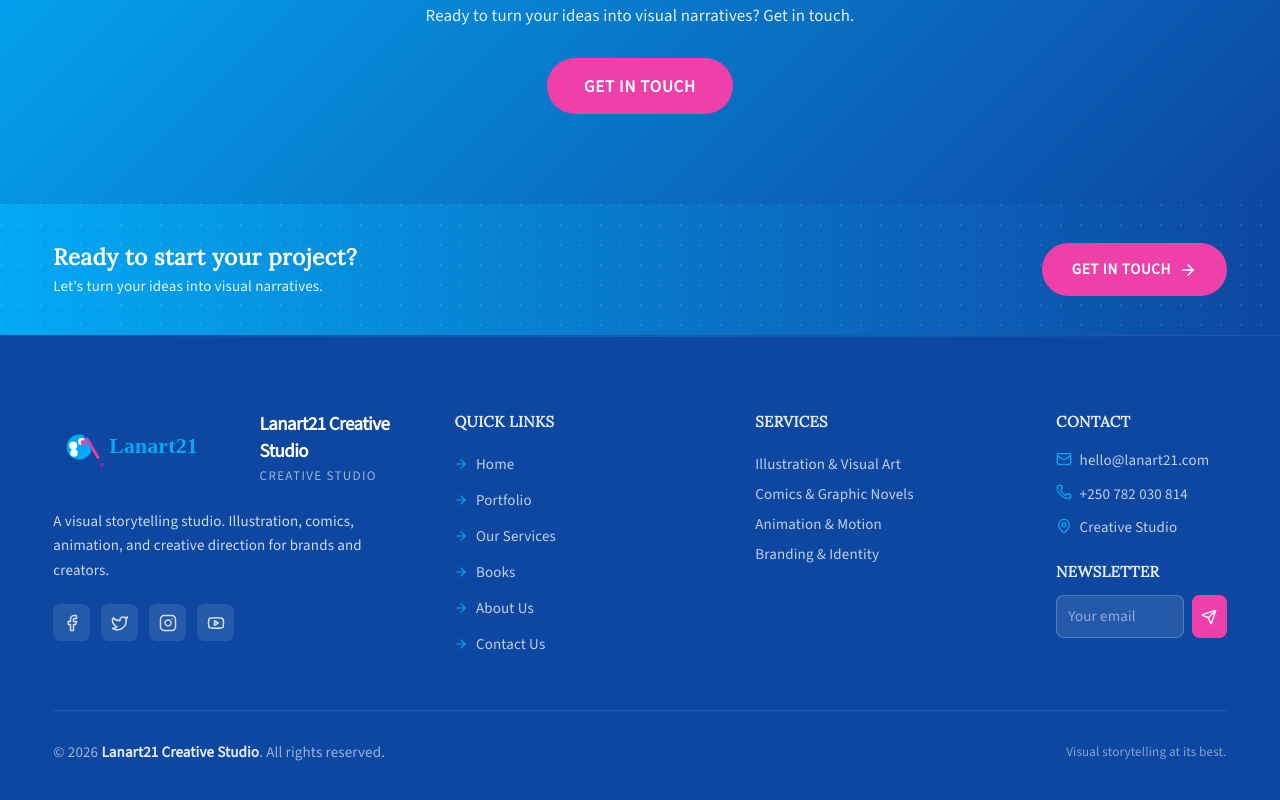
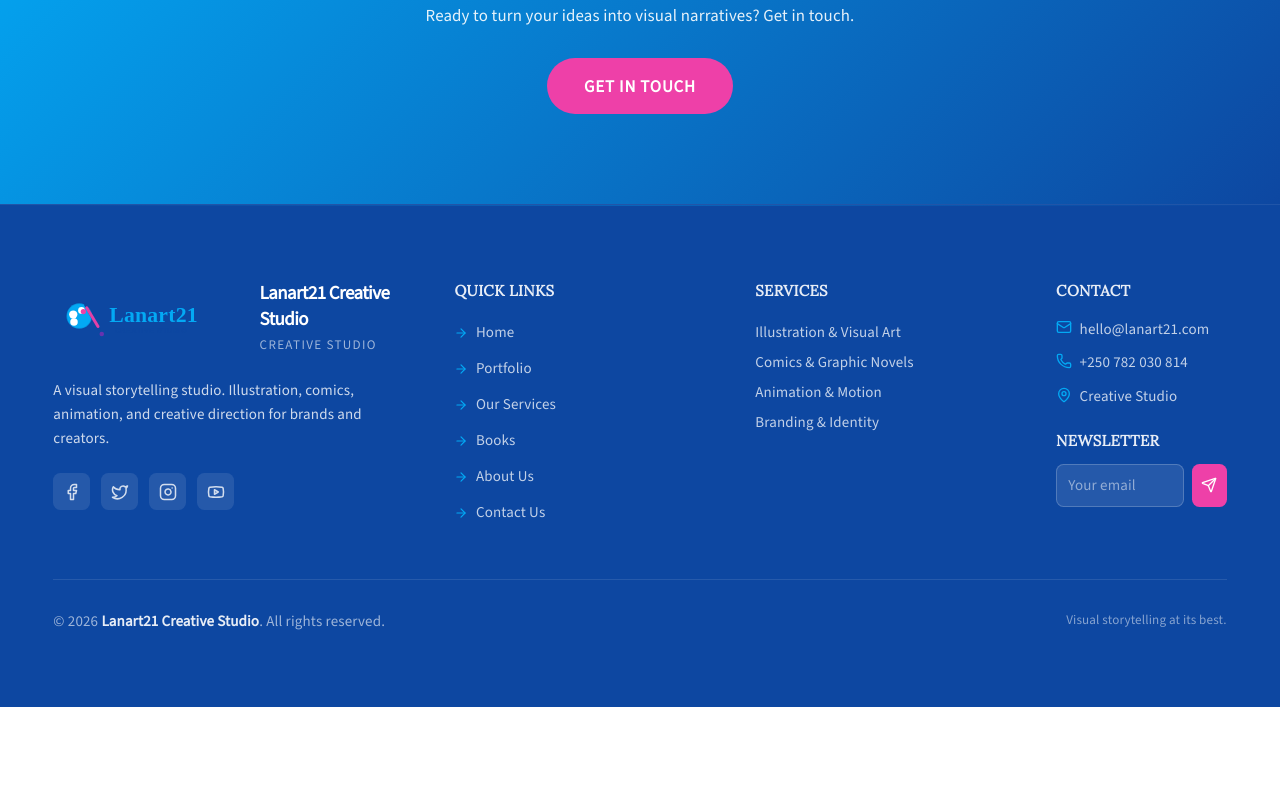
Before and after one commit to NexventuresLtd/Laranat-project, a React (Vite) app in the folder client_web/: page / in a window 1280 px wide. Shown: the part 3411-4211 px from the top of the page. After the commit the page ends 4118 px from the top, so only its background shows below. Built offline with nearby package versions, Linux system fonts and the light colour scheme; no server answers.

Commit message:
faet:homepage

```diff
--- a/client_web/src/comps/Footer.tsx
+++ b/client_web/src/comps/Footer.tsx
@@ -30,7 +30,11 @@ const footerServices = [
   'Branding & Identity',
 ];
 
-export default function Footer() {
+type FooterProps = {
+  showTopCta?: boolean;
+};
+
+export default function Footer({ showTopCta = true }: FooterProps) {
   const currentYear = new Date().getFullYear();
   const [email, setEmail] = useState('');
   const { settings } = useSiteContent();
@@ -55,7 +59,7 @@ export default function Footer() {
         color: 'rgba(255,255,255,0.9)',
       }}
     >
-      {/* Top CTA strip – GoDigito-style */}
+      {showTopCta && (
         <div
           className="relative py-8 md:py-10"
           style={{
@@ -87,6 +91,7 @@ export default function Footer() {
             </Link>
           </div>
         </div>
+      )}
 
       {/* Main footer – multi-column unique layout */}
       <div
--- a/client_web/src/pages/HomePage.tsx
+++ b/client_web/src/pages/HomePage.tsx
@@ -314,7 +314,7 @@ const HomePage: React.FC = () => {
       {/* Contact CTA */}
       <Contact />
 
-      <Footer />
+      <Footer showTopCta={false} />
     </>
   );
 };
```
Lines whose indentation alone changed are shown as unchanged.
